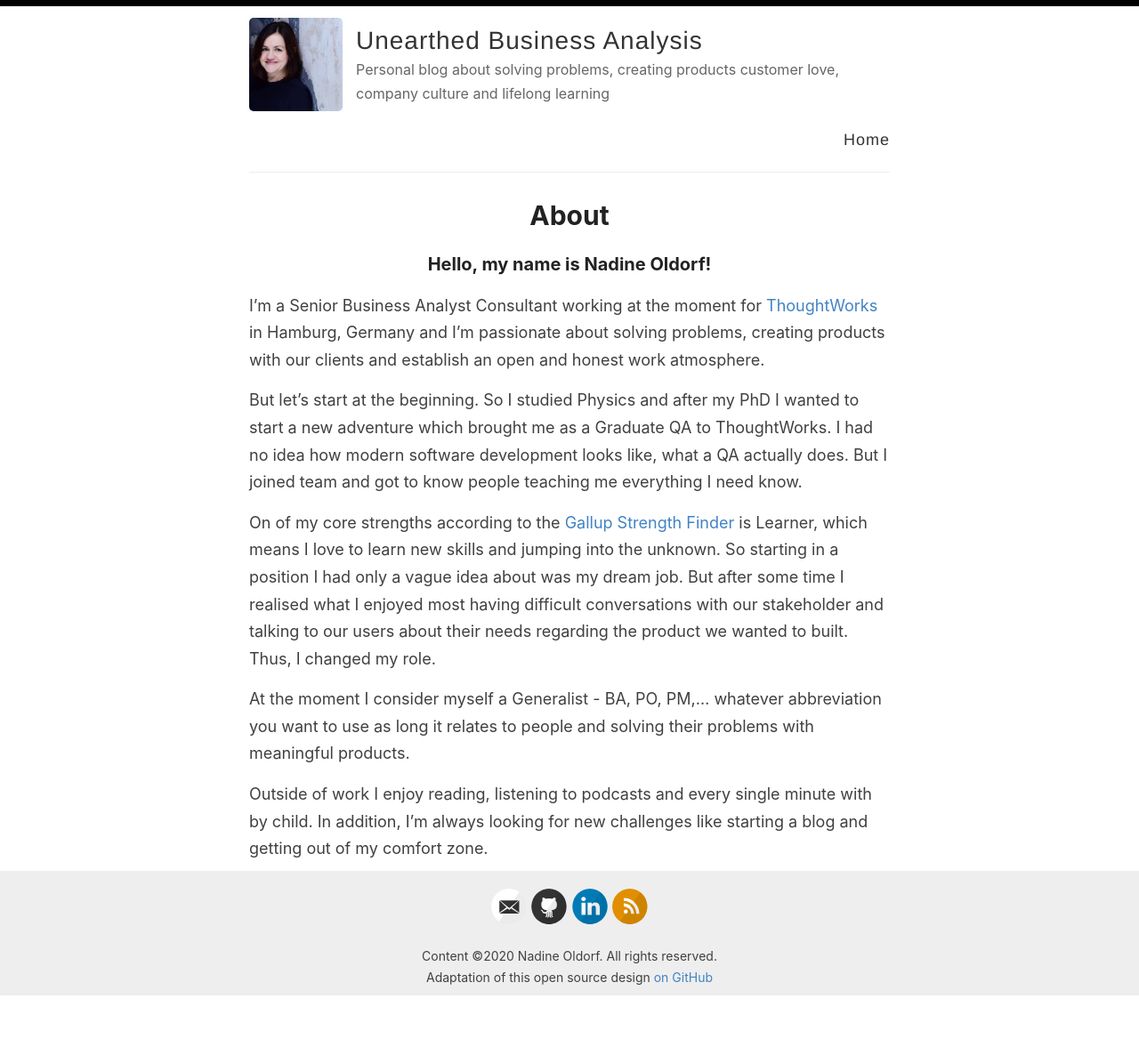
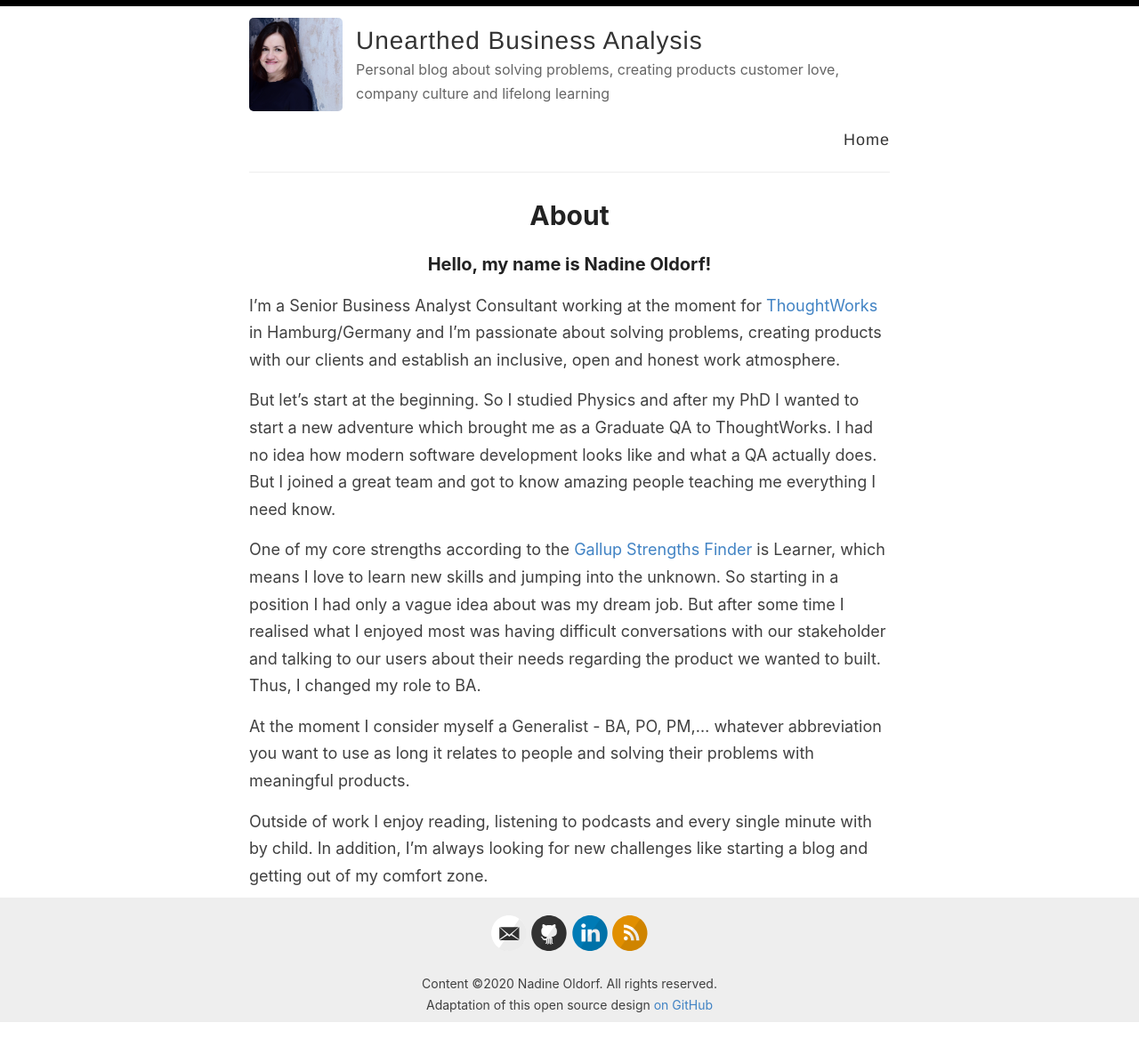
Before and after one commit to noldorf/unearthedBA, a Jekyll site: the page built from _pages/about.md, in a window 1280 px wide. Shown: the whole page at 89% size. Built offline with Jekyll 4.4.1, drawn with Linux system fonts in a browser that asks for light colours; before the commit the page ends 1146 px from its top, so only the background shows below that.

Commit message:
Correct spelling | about.md

```diff
--- a/_pages/about.md
+++ b/_pages/about.md
@@ -6,13 +6,14 @@
 
 ### Hello, my name is Nadine Oldorf!
 
-I'm a Senior Business Analyst Consultant working at the moment for [ThoughtWorks](https://www.thoughtworks.com/) in Hamburg, Germany and I'm passionate about solving problems, creating products with our clients and establish an open and honest work atmosphere.
+I'm a Senior Business Analyst Consultant working at the moment for [ThoughtWorks](https://www.thoughtworks.com/) in Hamburg/Germany and I'm passionate about solving problems, creating products with our clients and establish an inclusive, open and honest work atmosphere.
 
- But let's start at the beginning. So I studied Physics and after my PhD I wanted to start a new adventure which brought me as a Graduate QA to ThoughtWorks. I had no idea how modern software development looks like, what a QA actually does. But I joined team and got to know people teaching me everything I need know.
+ But let's start at the beginning. So I studied Physics and after my PhD I wanted to start a new adventure which brought me as a Graduate QA to ThoughtWorks. I had no idea how modern software development looks like and what a QA actually does. But I joined a great team and got to know amazing people teaching me everything I need know.
 
- On of my core strengths according to the [Gallup Strength Finder](https://www.amazon.com/StrengthsFinder-2-0-Tom-Rath/dp/159562015X/ref=sr_1_1?crid=NSE4JJ50V46F&keywords=gallup+strengths+finder+2.0+with+access+code&qid=1582837613&sprefix=gallup+%2Caps%2C229&sr=8-1) is Learner, which means I love to learn new skills and jumping into the unknown. So starting in a position I had only a vague idea about was my dream job.
- But after some time I realised what I enjoyed most having difficult conversations with our stakeholder and talking to our users about their needs regarding the product we wanted to built. Thus, I changed my role.
+ One of my core strengths according to the [Gallup Strengths Finder](https://www.amazon.com/StrengthsFinder-2-0-Tom-Rath/dp/159562015X/ref=sr_1_1?crid=NSE4JJ50V46F&keywords=gallup+strengths+finder+2.0+with+access+code&qid=1582837613&sprefix=gallup+%2Caps%2C229&sr=8-1) is Learner, which means I love to learn new skills and jumping into the unknown. So starting in a position I had only a vague idea about was my dream job.
+ But after some time I realised what I enjoyed most was having difficult conversations with our stakeholder and talking to our users about their needs regarding the product we wanted to built. Thus, I changed my role to BA.
 
  At the moment I consider myself a Generalist - BA, PO, PM,... whatever abbreviation you want to use as long it relates to people and solving their problems with meaningful products.
 
- Outside of work I enjoy reading, listening to podcasts and every single minute with by child. In addition, I'm always looking for new challenges like starting a blog and getting out of my comfort zone.
+ Outside of work I enjoy reading, listening to podcasts and every single minute with by child. In addition,
+ I'm always looking for new challenges like starting a blog and getting out of my comfort zone.
```
